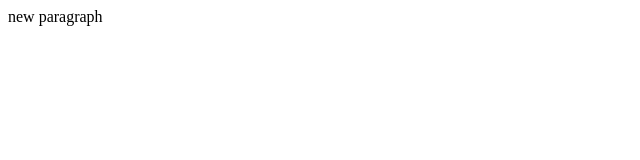
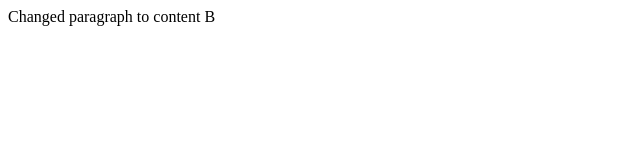
Before and after one commit to t-susee/Git-CollaborationPT2, a plain HTML site: page index.html in a window 1280 px wide. Shown: the whole page, without its empty margins (0-640 px from the left). Drawn offline with Linux system fonts and the light colour scheme.

Commit message:
Changed paragraph to content B

```diff
--- a/index.html
+++ b/index.html
@@ -5,6 +5,6 @@
     <title>neat-branch</title>
   </head>
   <body>
-    <p>new paragraph</p>
+    <p>Changed paragraph to content B</p>
   </body>
 </html>
```
